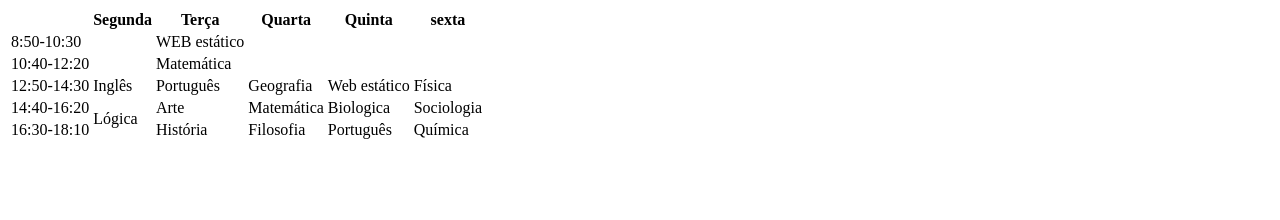
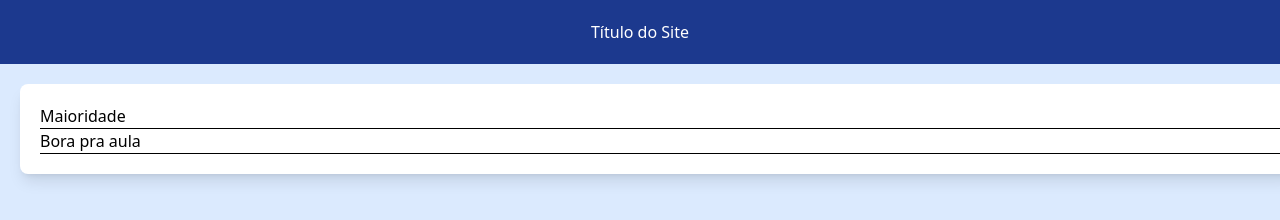
Before and after one commit to camiholanda/javascript-notes, a plain HTML site: page index.html in a window 1280 px wide. Drawn offline with nearby package versions, Linux system fonts and the light colour scheme.

Commit message:
Add files via upload

```diff
--- a/index.html
+++ b/index.html
@@ -1,65 +1,53 @@
 <!DOCTYPE html>
-<html lang="en">
+<html lang="pt-br">
 <head>
     <meta charset="UTF-8">
     <meta name="viewport" content="width=device-width, initial-scale=1.0">
-    <title>Document</title>
-    <link rel="stylesheet" href="horário.css">
+    <title>Estruturas Condicionais</title>
+
+    <script src="projeto-aula-04032026.js"></script>
+    <script src="https://cdn.jsdelivr.net/npm/@tailwindcss/browser@4"></script>
+
+     <!-- Class -> divide os objetos por algo em comum (grupo de objetos)
+     #textoverde -> serve pra add uma tag ou id para os meus componentes
+     porém o ID é único.
+     Agora, utilizar ponto(.) no ínicio identifica ele como
+     pertencente a uma classe e nesta classe há com add características (colors, font etc)
+    Um objeto pode pertencer a inúmeras classses.
+    O tailwind trabalha somente com classes e há artefatos prontos para uso
+    padding = espaço
+    m = margin
+    mb = margin bottom afasta dos objetos inferiores
+    mt = margin toppin afasta do topo  os objetos
+    text-center = alinha texto no centro
+    mx-auto = lembrar de plano cartesiano -> margem automática horizontal
+    shadow-lg - sombra large
+    rounded-lg
+
+     -->
+
 </head>
-<body>
-    <table>
-      <thead>
-        <tr>
-            <th></th>
-            <th>Segunda</th>
-            <th>Terça</th>
-            <th>Quarta</th>
-            <th>Quinta</th>
-            <th>sexta</th>
-        </tr>
-      </thead>
-      <tbody>
-        <tr>
-          <td>8:50-10:30</td>
-          <td></td>
-          <td>WEB estático</td>
-          <td></td>
-          <td></td>
-          <td></td>
-        </tr>
-        <tr>
-          <td>10:40-12:20</td>
-          <td></td>
-          <td class="rosa">Matemática</td>
-          <td></td>
-          <td></td>
-          <td></td>
-        </tr>
-        <tr>
-          <td>12:50-14:30</td>
-          <td>Inglês</td>
-          <td>Português</td>
-          <td>Geografia</td>
-          <td>Web estático</td>
-          <td>Física</td>
-        </tr>
-        <tr>
-          <td>14:40-16:20</td>
-          <td rowspan="2">Lógica</td>
-          <td>Arte</td>
-          <td class="rosa">Matemática</td>
-          <td>Biologica</td>
-          <td>Sociologia</td>
-        </tr>
-        <tr>
-          <td>16:30-18:10</td>
+<body class="bg-blue-100">
 
-          <td>História</td>
-          <td>Filosofia</td>
-          <td>Português</td>
-          <td>Química</td>
+    <div class="topo bg-blue-900 text-white p-5 mb-5 text-center ">Título do Site</div>
 
-      </tbody>
-    </table>
+    <div class=" container mx-auto bg-white p-5 ms-5 shadow-lg rounded-lg" >
+
+    <button type="button" onclick="maioridade()" class="textoAzul bordaArredondada">Maioridade</button>
+
+    <!-- A tag <hr> (do inglês Horizontal Rule) é usada em HTML
+     para criar uma linha horizontal que divide visualmente o conteúdo
+     de uma página.
+     -->
+
+    <hr>
+    <p class="textoAzul bordaArredondada">Bora pra aula</p>
+    <hr>
+
+    <!-- Notes: Objetos em linha  vs
+         Objetos em bloco
+    -->
+
+
 </body>
 </html>
```
Also changed, not shown: projeto-aula-04032026.js (added, +37 -0 lines).
